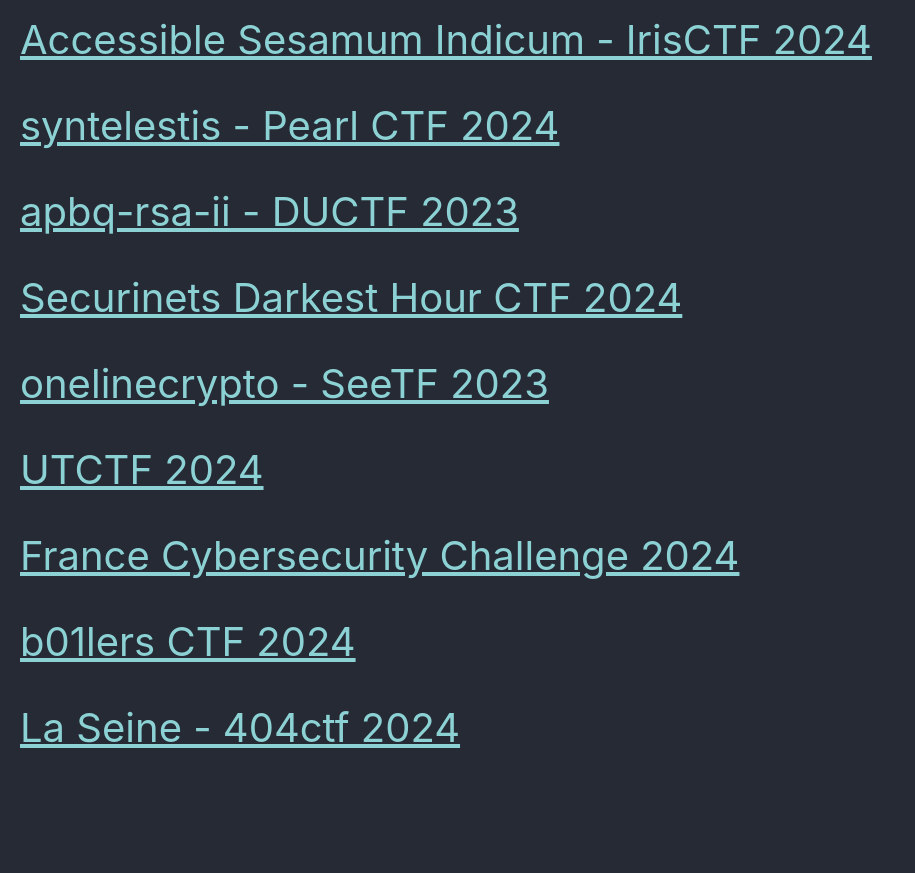
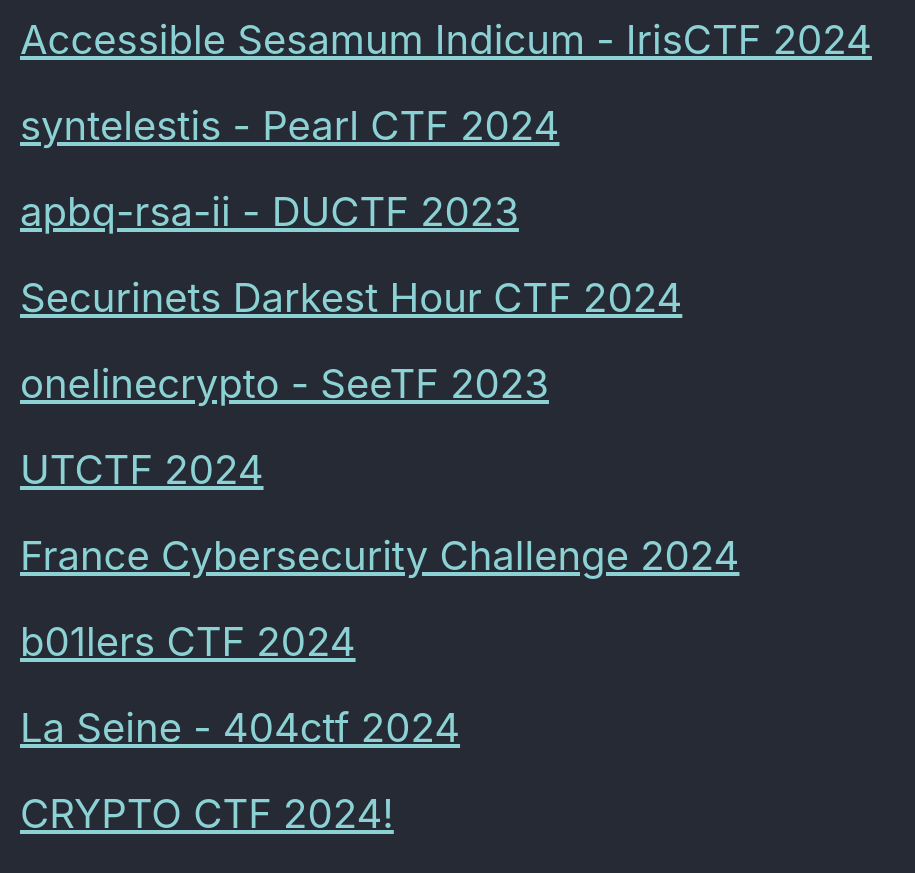
Before and after one commit to Connor-McCartney/Connor-McCartney.github.io, a Jekyll site: the page built from _pages/cryptography/other/other.md, in a window 1280 px wide and 900 px high, scrolled down 1570 px. Shown: the top 873 px of the window, without its empty margins (0-915 px from the left). Built offline with Jekyll 4.4.1, drawn with Linux system fonts in a browser that asks for light colours; cached includes are drawn as plain includes; before the commit the page ends 2384 px from its top, so only the background shows below that.

Commit message:
Update other.md

```diff
--- a/_pages/cryptography/other/other.md
+++ b/_pages/cryptography/other/other.md
@@ -78,3 +78,6 @@ title: Other
 
 
 <span style="font-size:2em;">   [La Seine - 404ctf 2024](/cryptography/other/La-Seine-404ctf-2024) </span> <br>
+
+
+<span style="font-size:2em;">   [CRYPTO CTF 2024!](/cryptography/other/CRYPTO-CTF-2024) </span> <br>
```
